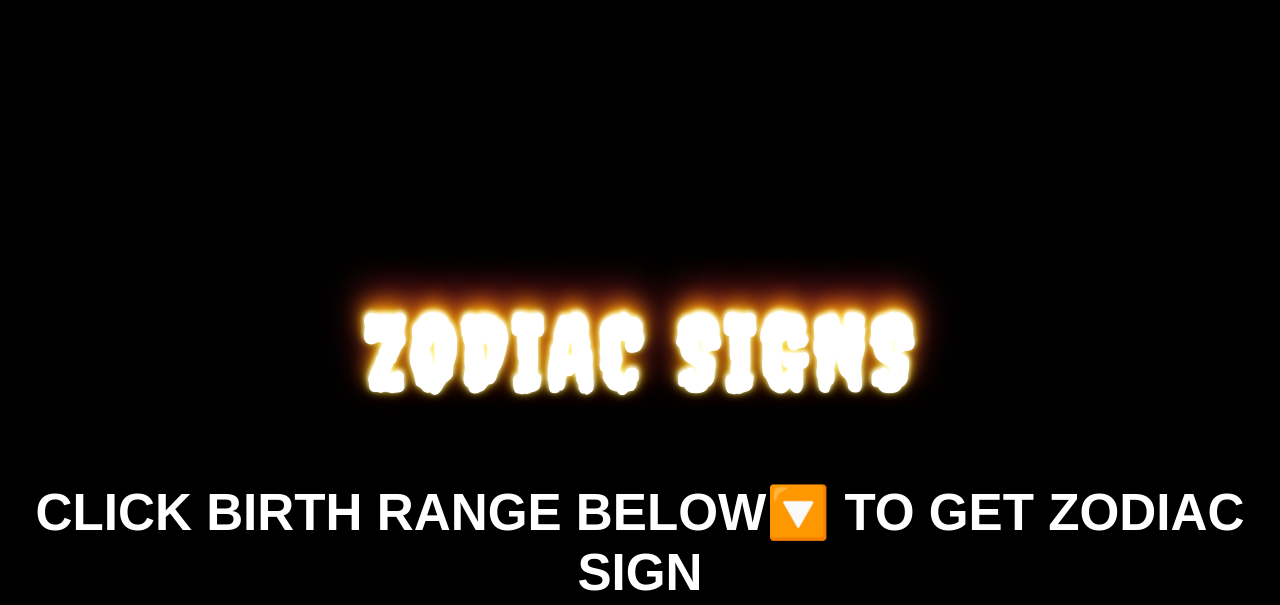
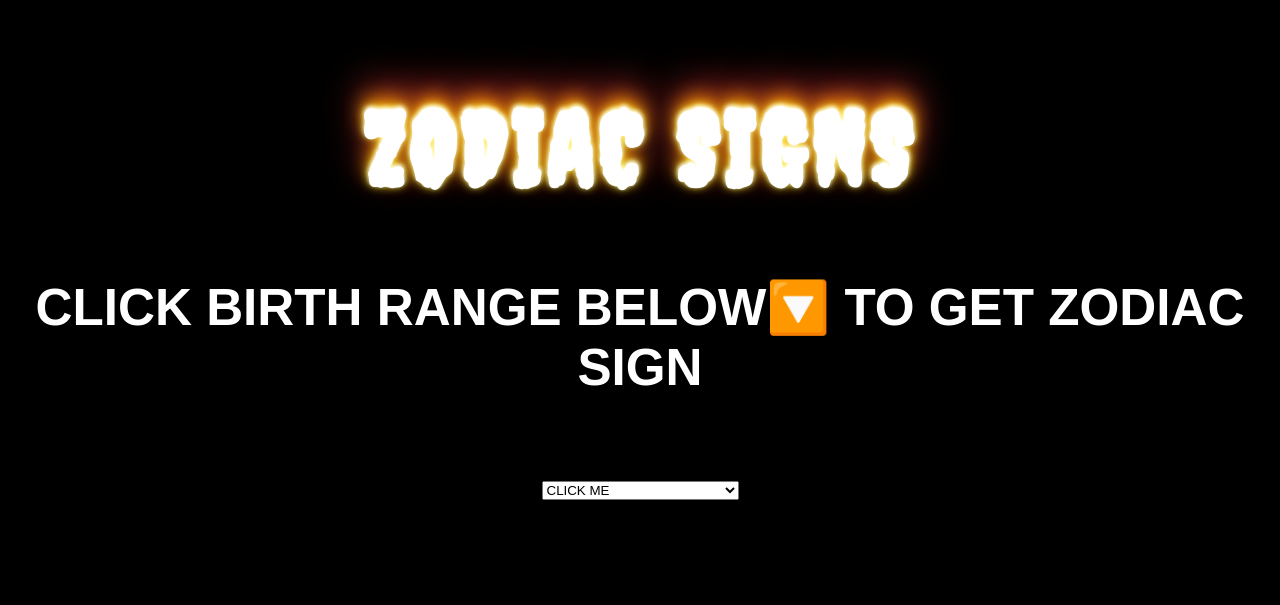
Before and after one commit to f-lajoc/Zodiac-sign, a plain HTML site: page index.html in a window 1280 px wide. Shown: the part 217-822 px from the top of the page. Drawn offline with Linux system fonts and the light colour scheme; a web font is replaced by a local one.

Commit message:
Update style.css

```diff
--- a/css/style.css
+++ b/css/style.css
@@ -7,7 +7,7 @@ body {
     font-size: 4vw;
     font-weight: bold;
     color: white;
-    margin-top: 10em;
+    margin-top: 6em;
     font-family: 'Stylish', sans-serif;
 }
 
```
